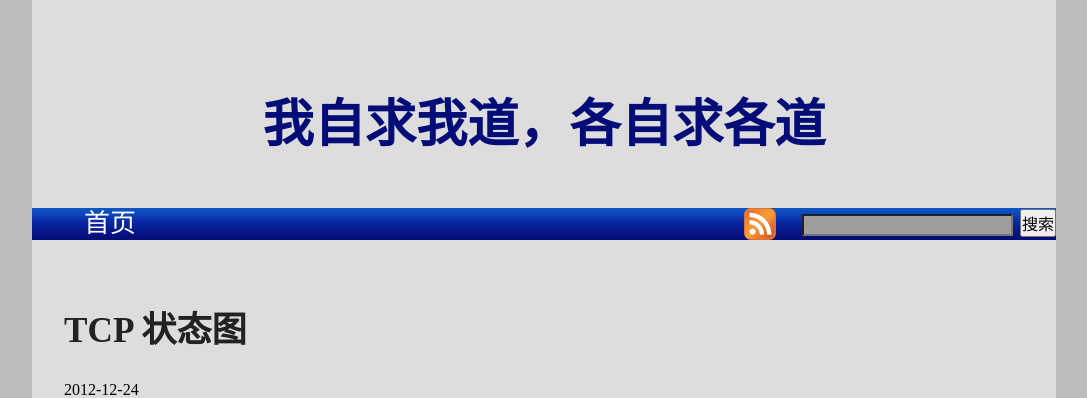
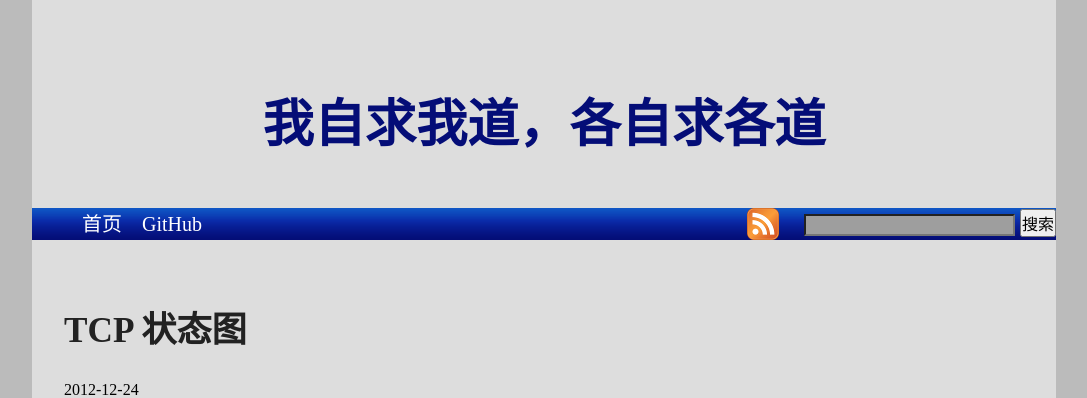
Before and after one commit to leiqin/leiqin.github.io, a Jekyll site: the page built from index.html, in a window 1280 px wide. Shown: the top 398 px of the page, without its empty margins (96-1183 px from the left). Built offline with Jekyll 4.4.1, drawn with Linux system fonts in a browser that asks for light colours; the list of posts is cut into pages by our own code; comment, search, counter and statistics services are not loaded; grey boxes are pictures that could not be loaded.

Commit message:
增加 GitHub 源码的链接

```diff
--- a/_includes/labels.html
+++ b/_includes/labels.html
@@ -1,3 +1,4 @@
-<ul>
+<ul id="labels">
     <li><a href="/">首页</a></li>
+    <li><a href="https://github.com/leiqin/leiqin.github.com">GitHub</a></li>
 </ul>
--- a/css/default.css
+++ b/css/default.css
@@ -52,7 +52,7 @@ pre {
 
 #label {
     padding: 0;
-    font-size: 26px;
+    font-size: 20px;
     line-height: 32px;
     height: 32px;
     background: url('/images/bg_label.png') repeat-x scroll
@@ -69,16 +69,15 @@ pre {
     left:2em;
 }
 
-#label a {
+#labels a {
     color: white;
+    padding: 0 0.5em;
+    display: block;
 }
 
-#label li:hover {
+#labels a:hover {
+    color: blue;
     background: #dddddd
-}
-
-#label a:hover {
-    color: blue;
 }
 
 a.index {
```
